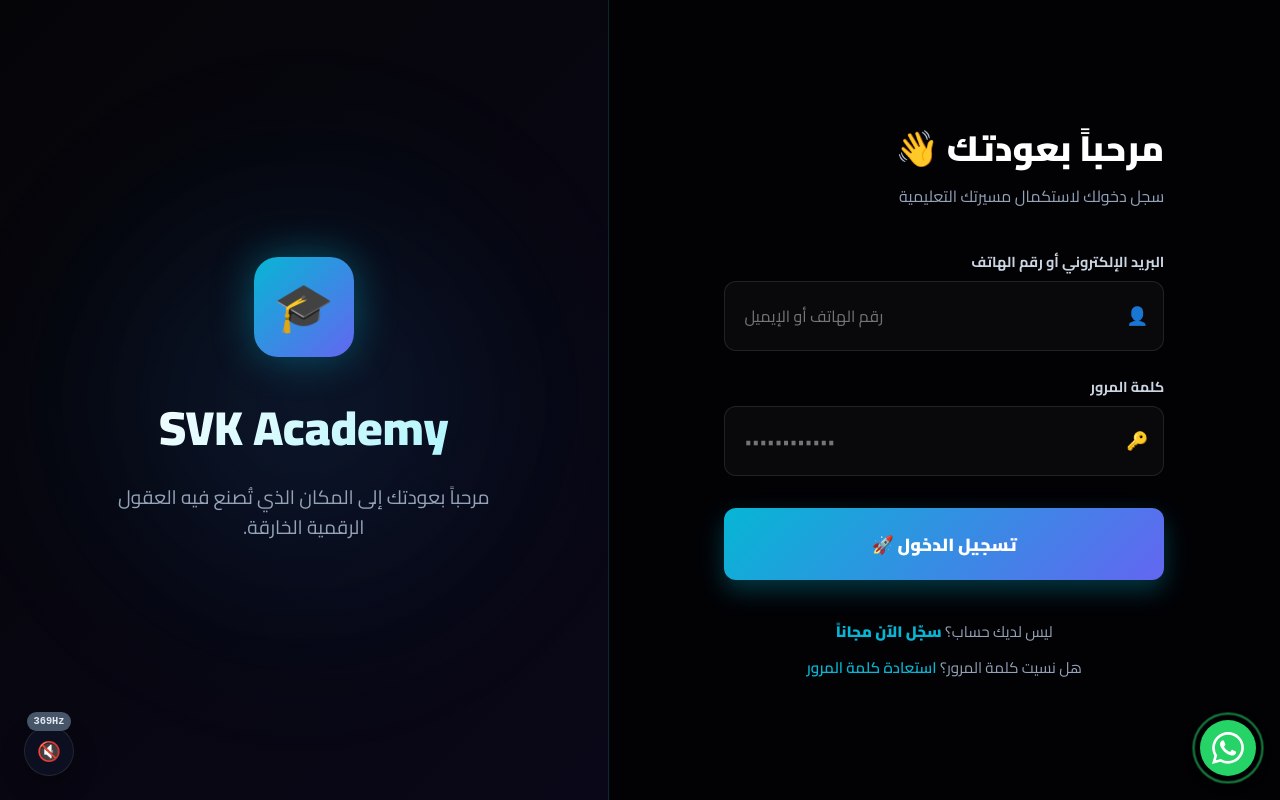
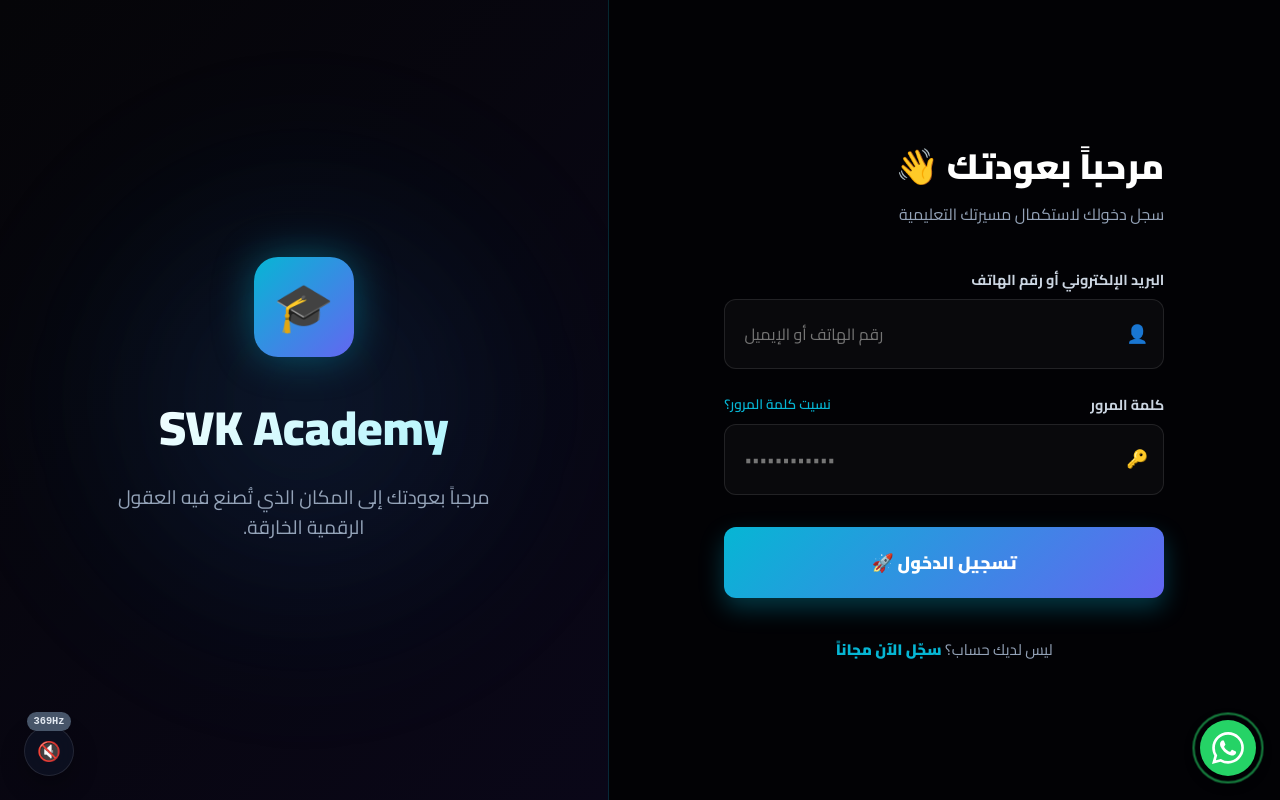
Before and after one commit to Khaledscorbionmm/svk-academy-v2, a Next.js app: page /login in a window 1280 px wide. Built offline with nearby package versions, Linux system fonts and the light colour scheme; no server answers; the database is empty.

Commit message:
fix(ui): move forgot password link to password label for better UX

```diff
--- a/src/app/login/page.tsx
+++ b/src/app/login/page.tsx
@@ -103,7 +103,10 @@
 
             {/* Password */}
             <div>
-              <label style={{ display: 'block', fontSize: '0.9rem', fontWeight: 700, color: '#cbd5e1', marginBottom: '0.5rem' }}>كلمة المرور</label>
+              <div style={{ display: 'flex', justifyContent: 'space-between', alignItems: 'center', marginBottom: '0.5rem' }}>
+                <label style={{ fontSize: '0.9rem', fontWeight: 700, color: '#cbd5e1', margin: 0 }}>كلمة المرور</label>
+                <Link href="/forgot-password" style={{ color: '#06b6d4', fontSize: '0.85rem', fontWeight: 600, textDecoration: 'none' }}>نسيت كلمة المرور؟</Link>
+              </div>
               <div style={{ position: 'relative' }}>
                 <span style={{ position: 'absolute', right: '1rem', top: '50%', transform: 'translateY(-50%)', fontSize: '1.1rem', color: focused === 'password' ? '#06b6d4' : '#64748b' }}>🔑</span>
                 <input
@@ -130,10 +133,6 @@
             <p style={{ color: '#94a3b8', fontSize: '0.95rem' }}>
               ليس لديك حساب؟{' '}
               <Link href="/register" style={{ color: '#06b6d4', fontWeight: 800, textDecoration: 'none' }}>سجّل الآن مجاناً</Link>
-            </p>
-            <p style={{ color: '#94a3b8', fontSize: '0.95rem', marginTop: '0.75rem' }}>
-              هل نسيت كلمة المرور؟{' '}
-              <Link href="/forgot-password" style={{ color: '#06b6d4', fontWeight: 600, textDecoration: 'none' }}>استعادة كلمة المرور</Link>
             </p>
           </div>
         </div>
```
